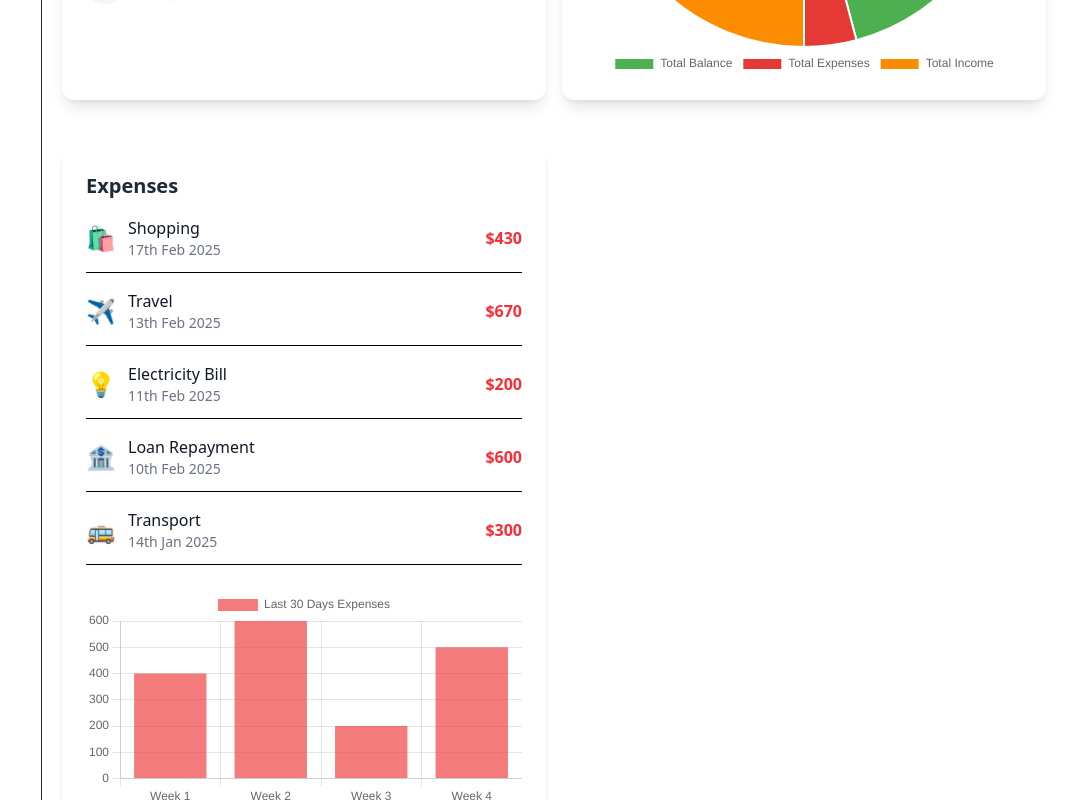
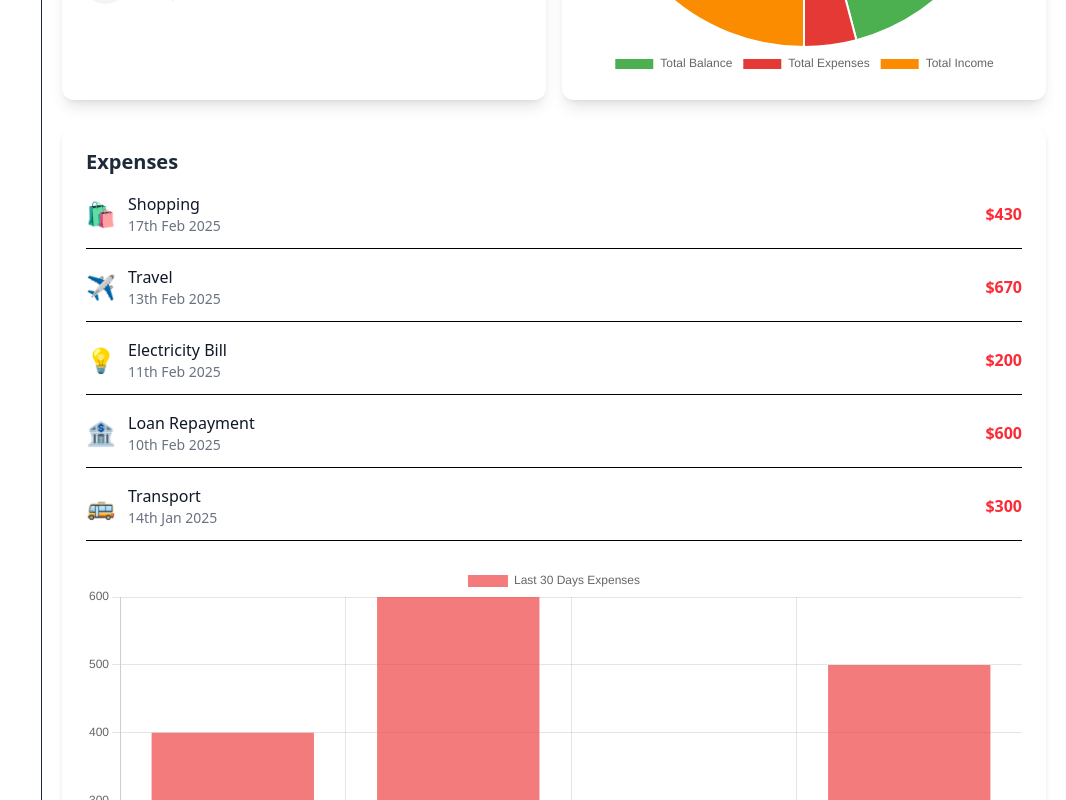
Before and after one commit to jlcarrascof/vue3-expense-tracker, a Vue app: page /dashboard in a window 1280 px wide. Shown: the part 600-1400 px from the top of the page, without its empty margins (214-1280 px from the left). Built offline with nearby package versions, Linux system fonts and the light colour scheme; sample sign-in values are in the browser's storage.

Commit message:
refactor: simplify layout by removing unnecessary grid wrapper around ExpensesSection

```diff
--- a/src/views/Dashboard.vue
+++ b/src/views/Dashboard.vue
@@ -15,9 +15,7 @@
         <TransactionTable />
         <FinancialOverview />
       </div>
-      <div class="grid grid-cols-2 gap-4">
-        <ExpensesSection />
-      </div>
+      <ExpensesSection />
     </main>
   </div>
 </template>
```
